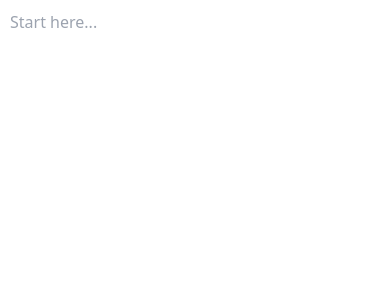
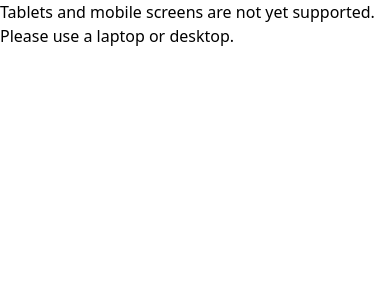
Before and after one commit to ayushmanchhabra/zk.asyncawake.studio, a React (Vite) app: page / in a window 390 px wide. Shown: the top 300 px of the page. Built offline with nearby package versions, Linux system fonts and the light colour scheme.

Commit message:
chore: deny usage on mobile and tablet

```diff
--- a/src/App.tsx
+++ b/src/App.tsx
@@ -53,15 +53,18 @@ function App() {
     }
   }, [navigate, state]);
 
-  return (
+  return (window.innerHeight >= 500 && window.innerWidth >= 800 ? (
     <textarea
       className='h-full w-full'
       data-testid='textarea'
       onChange={handleStateChange}
       onKeyDown={handleSaveAction}
-      placeholder='Start here...'
+      placeholder='Type something, Ctrl+S, copy URL and share to someone.'
       value={state.content}
     />
+  ) : (
+    <>Tablets and mobile screens are not yet supported. Please use a laptop or desktop.</>
+  )
   )
 }
 
```
